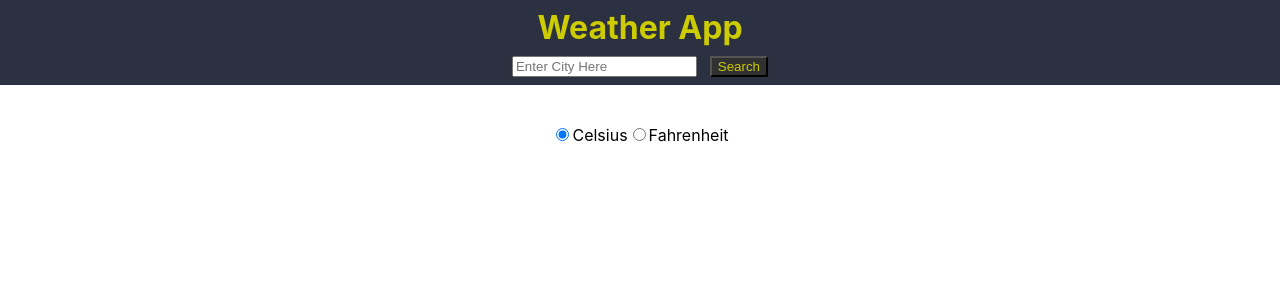
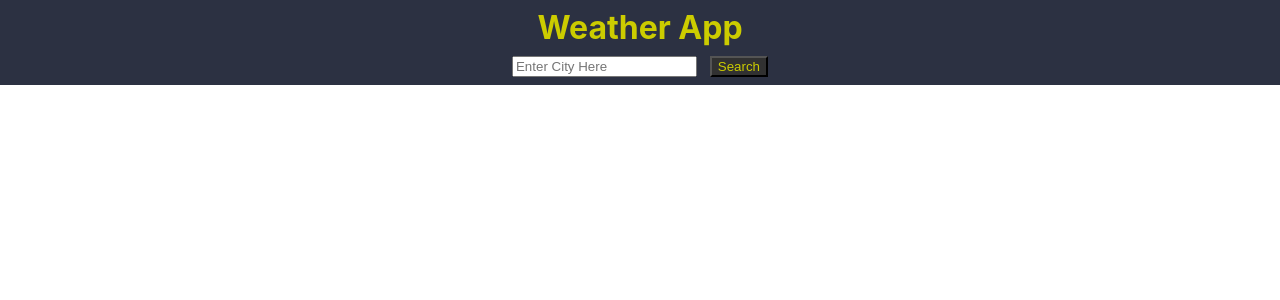
Before and after one commit to marboleda/weather-app, a React (Create React App) app: page / in a window 1280 px wide. Shown: the top 300 px of the page. Built offline with nearby package versions, Linux system fonts and the light colour scheme.

Commit message:
Hide unit selection if city not yet searched

```diff
--- a/src/components/Results.js
+++ b/src/components/Results.js
@@ -1,7 +1,5 @@
 import React from 'react';
 import styled from 'styled-components';
-
-
 
 const results = (props) => {
 
@@ -17,6 +15,10 @@ const results = (props) => {
         display: ${isWeatherObjEmpty ? "none" : "block"};
     `
 
+    const UnitSelection = styled.div`
+        display: ${isWeatherObjEmpty ? "none" : "block"}
+    `
+
     return (
         <div className="results">
             <h2>{weatherObj.cityName}</h2>
@@ -26,10 +28,12 @@ const results = (props) => {
             <FeelsLikeSection>Feels like: <span>{weatherObj.feelsLike}</span></FeelsLikeSection>
             <span>{weatherObj.description}</span>
             <br />
-            <input type="radio" id="celsius" name="unit" value="C" defaultChecked onClick={(e) => changeUnit(e.target.value)}/>
-            <label htmlFor="celsius">Celsius</label>
-            <input type="radio" id="fahrenheit" name="unit" value="F" onClick={(e) => changeUnit(e.target.value)}/>
-            <label htmlFor="fahrenheit">Fahrenheit</label>
+            <UnitSelection>
+                <input type="radio" id="celsius" name="unit" value="C" defaultChecked onClick={(e) => changeUnit(e.target.value)}/>
+                <label htmlFor="celsius">Celsius</label>
+                <input type="radio" id="fahrenheit" name="unit" value="F" onClick={(e) => changeUnit(e.target.value)}/>
+                <label htmlFor="fahrenheit">Fahrenheit</label>
+            </UnitSelection>
         </div>
     );
 }
```
